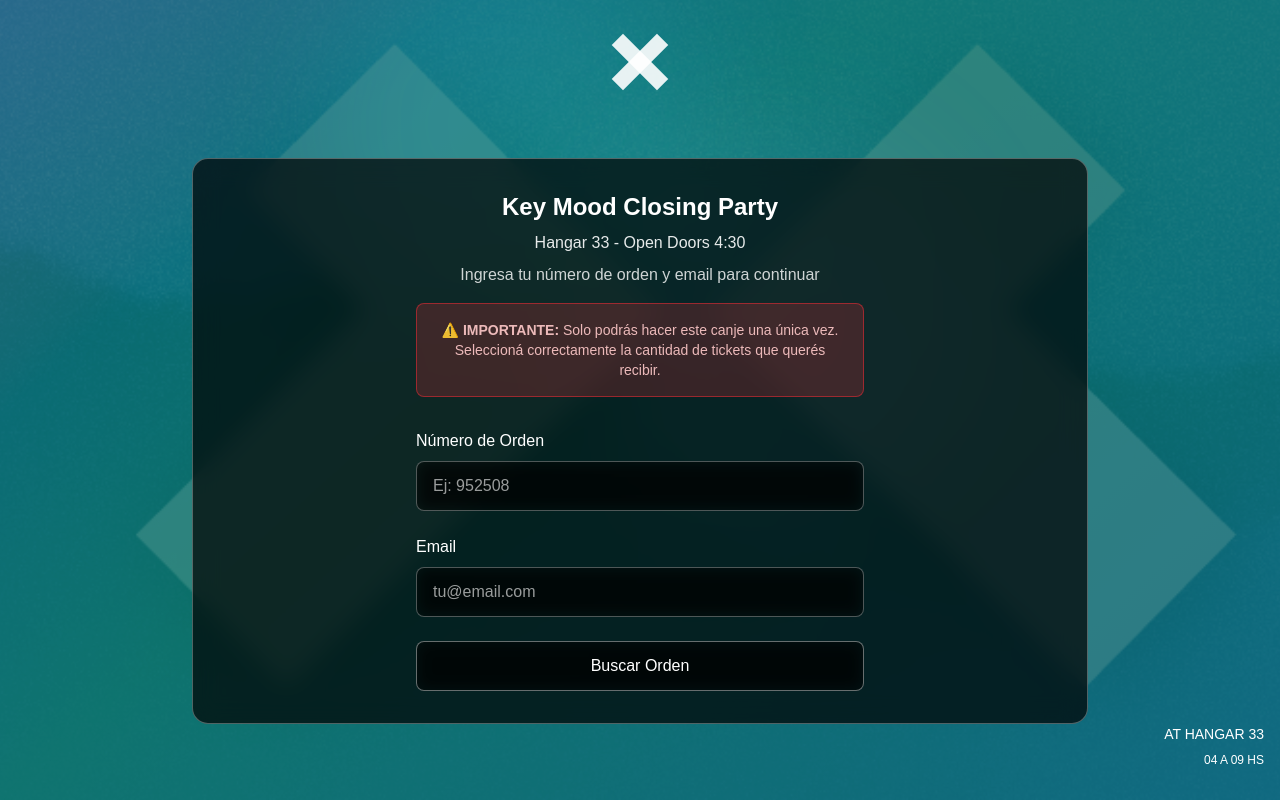
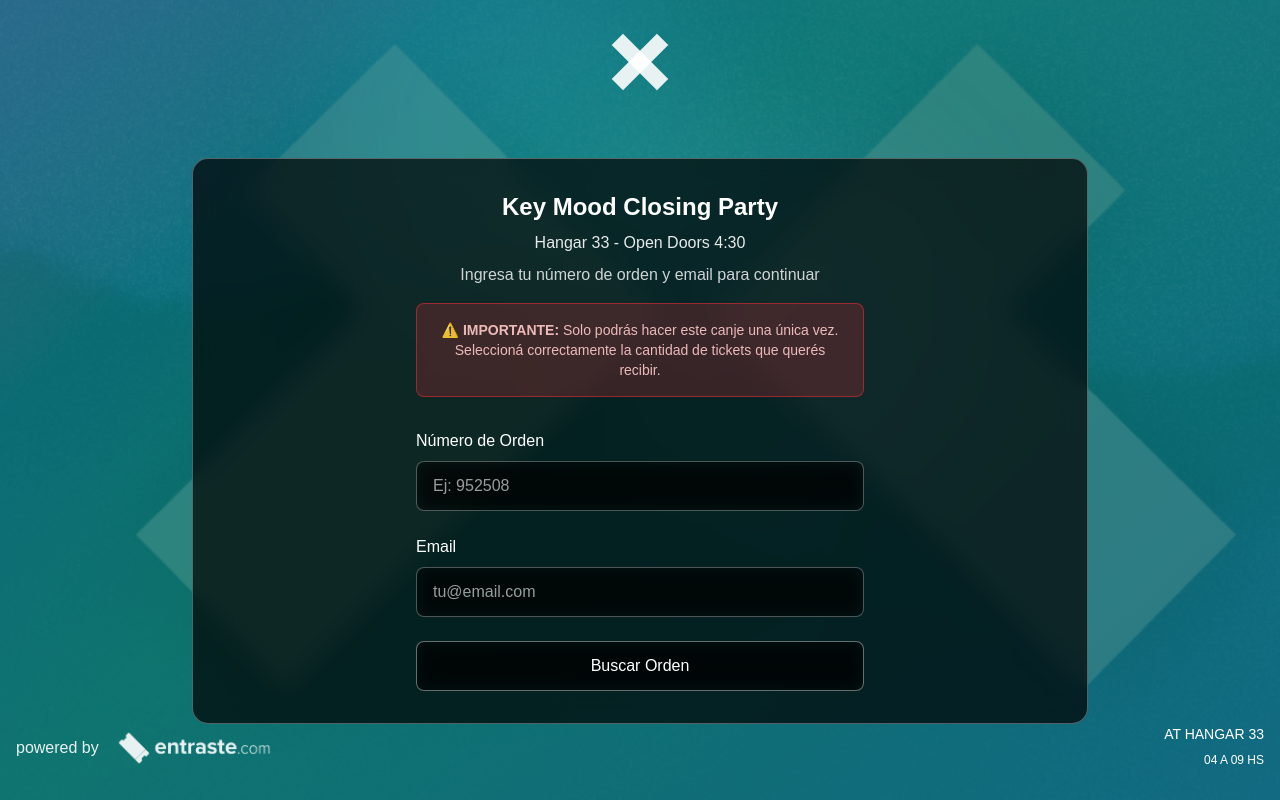
Before and after one commit to manubidegain/after-claims, a Next.js app: page / in a window 1280 px wide. Shown: the part 358-1158 px from the top of the page. Built offline with nearby package versions, Linux system fonts and the light colour scheme.

Commit message:
last changes

```diff
--- a/src/app/page.tsx
+++ b/src/app/page.tsx
@@ -145,9 +145,23 @@ export default function Home() {
       {/* Footer */}
       <div className="relative z-10 pb-8">
         <div className="container mx-auto px-4">
-          <div className="text-right text-white">
-            <div className="text-sm font-light mb-2">AT HANGAR 33</div>
-            <div className="text-xs font-light">04 A 09 HS</div>
+          <div className="flex justify-between items-end">
+            <div className="text-left text-white">
+              <div className="text-base font-light opacity-90 flex items-center gap-4">
+                powered by
+                <Image
+                  src="/Entraste_logo.png"
+                  alt="Entraste"
+                  width={120}
+                  height={40}
+                  className="h-10 w-auto"
+                />
+              </div>
+            </div>
+            <div className="text-right text-white">
+              <div className="text-sm font-light mb-2">AT HANGAR 33</div>
+              <div className="text-xs font-light">04 A 09 HS</div>
+            </div>
           </div>
         </div>
       </div>
```
Also changed, not shown: public/Entraste_Logo.png (added).
